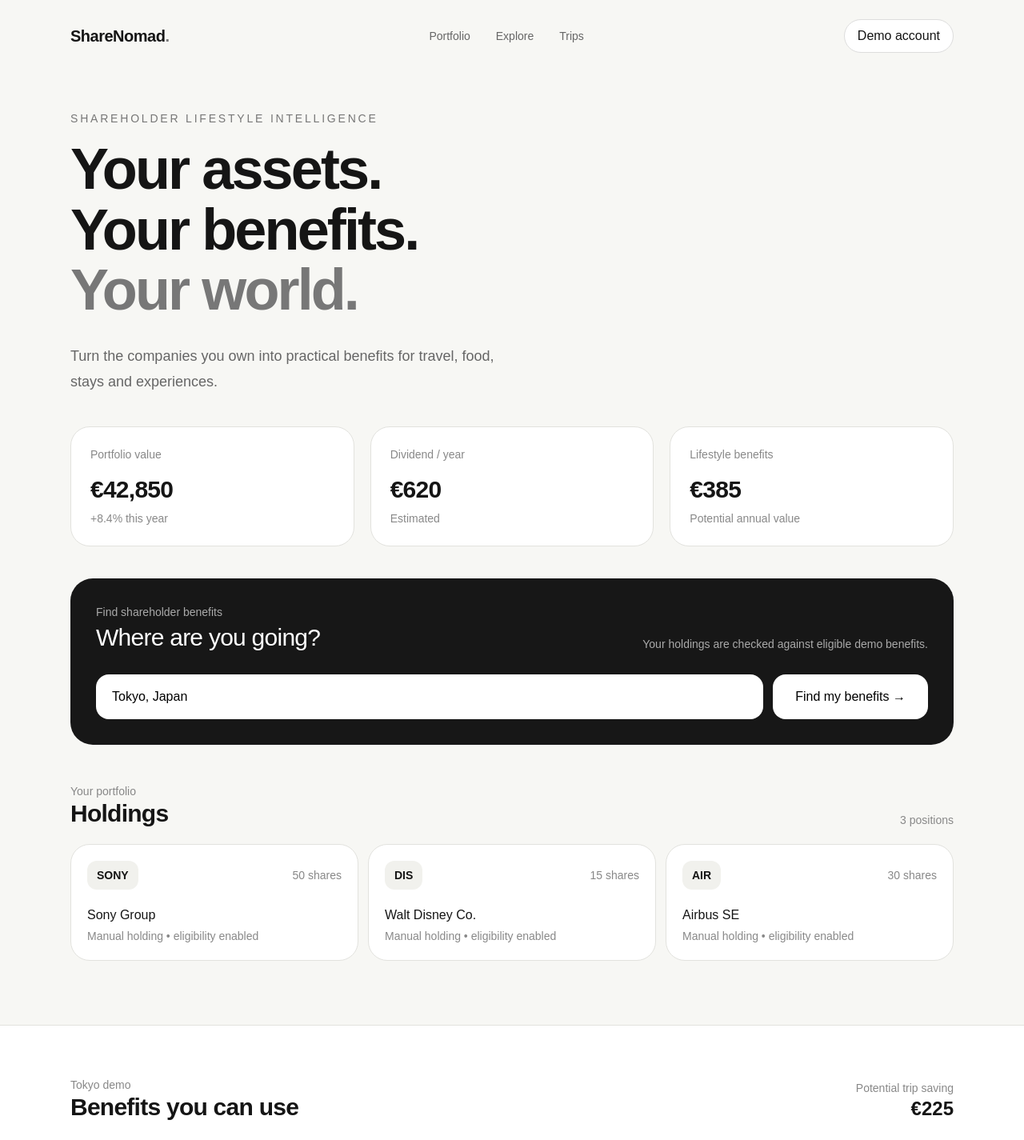
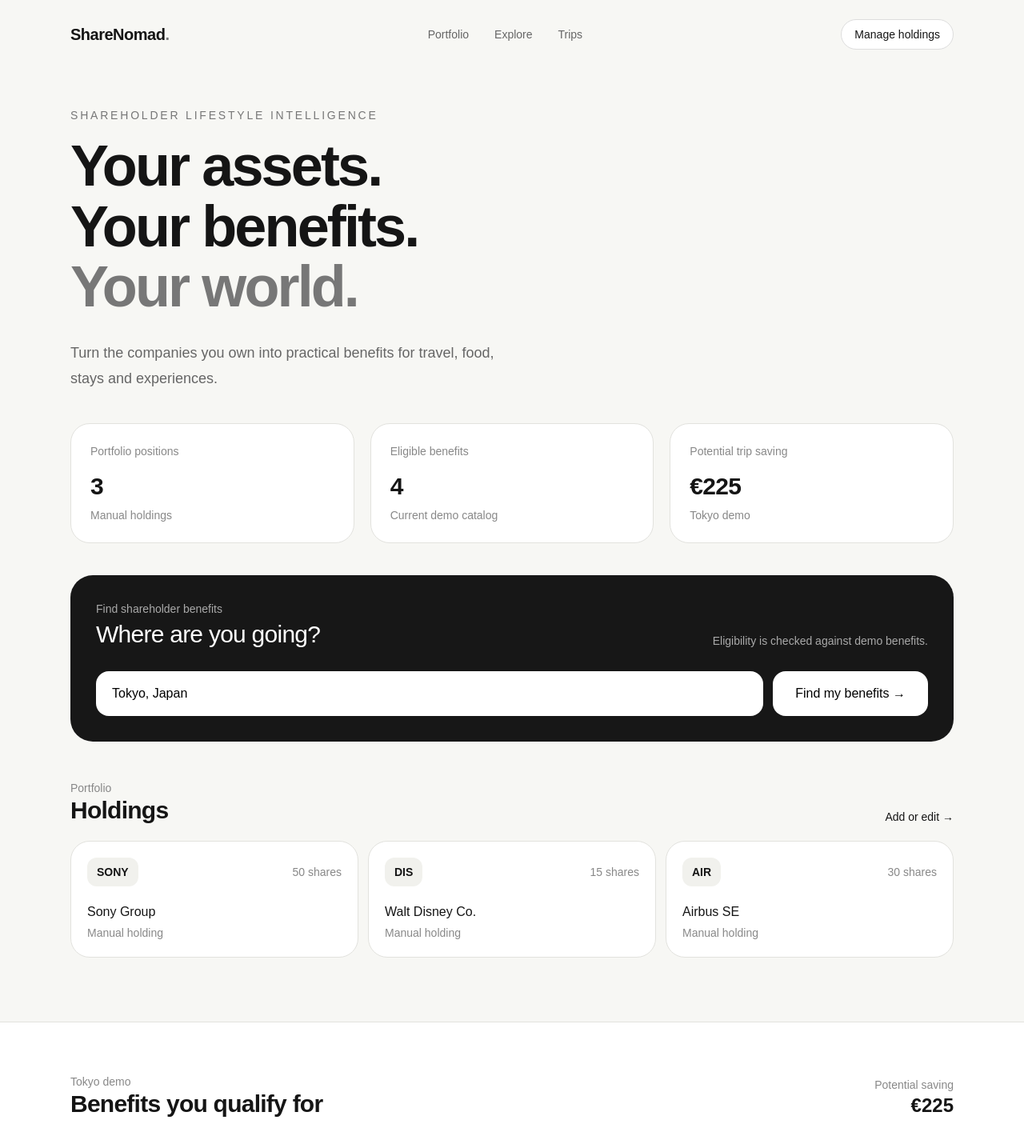
Before and after one commit to saiwho-2025/ShareNomad, a Next.js app: page / in a window 1280 px wide. Shown: the top 1425 px of the page at 80% size. Built offline with nearby package versions, Linux system fonts and the light colour scheme.

Commit message:
feat: connect home to eligibility engine

```diff
--- a/app/page.tsx
+++ b/app/page.tsx
@@ -1,73 +1,24 @@
 "use client";
 
 import { useMemo, useState } from "react";
-
-const holdings = [
-  { ticker: "SONY", name: "Sony Group", shares: 50 },
-  { ticker: "DIS", name: "Walt Disney Co.", shares: 15 },
-  { ticker: "AIR", name: "Airbus SE", shares: 30 },
-];
-
-const benefits = [
-  { icon: "🏨", title: "Hotel partner benefit", company: "SONY", saving: 120, distance: "2.3 km", type: "Accommodation" },
-  { icon: "🍣", title: "Restaurant benefit", company: "SONY", saving: 30, distance: "1.1 km", type: "Food" },
-  { icon: "🎟️", title: "Experience benefit", company: "DIS", saving: 45, distance: "4.8 km", type: "Experience" },
-  { icon: "🛍️", title: "Shopping benefit", company: "AIR", saving: 30, distance: "6.2 km", type: "Shopping" },
-];
+import { demoBenefits, demoHoldings, eligibleBenefits, totalSavings } from "../lib/portfolio";
 
 export default function Home() {
   const [destination, setDestination] = useState("Tokyo, Japan");
   const [searched, setSearched] = useState(false);
-  const totalSaving = useMemo(() => benefits.reduce((sum, b) => sum + b.saving, 0), []);
+  const eligible = useMemo(() => eligibleBenefits(demoHoldings, demoBenefits), []);
+  const savings = totalSavings(eligible);
 
   return (
     <main className="min-h-screen bg-[#f7f7f4] text-[#151515]">
-      <nav className="mx-auto flex max-w-6xl items-center justify-between px-6 py-6">
-        <div className="text-xl font-semibold tracking-tight">ShareNomad<span className="text-[#777]">.</span></div>
-        <div className="hidden gap-8 text-sm text-[#666] md:flex"><span>Portfolio</span><span>Explore</span><span>Trips</span></div>
-        <button className="rounded-full border border-[#ddd] bg-white px-4 py-2 text-sm">Demo account</button>
-      </nav>
-
-      <section className="mx-auto max-w-6xl px-6 pb-10 pt-12">
-        <div className="max-w-3xl">
-          <p className="mb-4 text-sm font-medium uppercase tracking-[0.2em] text-[#777]">Shareholder lifestyle intelligence</p>
-          <h1 className="text-5xl font-semibold leading-[1.05] tracking-[-0.04em] md:text-7xl">Your assets.<br/>Your benefits.<br/><span className="text-[#777]">Your world.</span></h1>
-          <p className="mt-7 max-w-xl text-lg leading-8 text-[#666]">Turn the companies you own into practical benefits for travel, food, stays and experiences.</p>
-        </div>
-      </section>
-
-      <section className="mx-auto grid max-w-6xl gap-5 px-6 pb-10 md:grid-cols-3">
-        <Stat label="Portfolio value" value="€42,850" sub="+8.4% this year" />
-        <Stat label="Dividend / year" value="€620" sub="Estimated" />
-        <Stat label="Lifestyle benefits" value="€385" sub="Potential annual value" />
-      </section>
-
-      <section className="mx-auto max-w-6xl px-6 pb-12">
-        <div className="rounded-[28px] bg-[#171717] p-6 text-white md:p-8">
-          <div className="mb-7 flex flex-col justify-between gap-4 md:flex-row md:items-end">
-            <div><p className="text-sm text-[#aaa]">Find shareholder benefits</p><h2 className="mt-1 text-3xl font-medium tracking-tight">Where are you going?</h2></div>
-            <p className="text-sm text-[#aaa]">Your holdings are checked against eligible demo benefits.</p>
-          </div>
-          <div className="flex flex-col gap-3 md:flex-row">
-            <input value={destination} onChange={e => setDestination(e.target.value)} className="min-h-14 flex-1 rounded-2xl bg-white px-5 text-base text-black outline-none" placeholder="Tokyo, Japan" />
-            <button onClick={() => setSearched(true)} className="min-h-14 rounded-2xl bg-white px-7 font-medium text-black transition hover:bg-[#eee]">Find my benefits →</button>
-          </div>
-          {searched && <p className="mt-4 text-sm text-[#bbb]">Found {benefits.length} eligible demo benefits around {destination}.</p>}
-        </div>
-      </section>
-
-      <section className="mx-auto max-w-6xl px-6 pb-20">
-        <div className="mb-5 flex items-end justify-between"><div><p className="text-sm text-[#888]">Your portfolio</p><h2 className="text-3xl font-semibold tracking-tight">Holdings</h2></div><span className="text-sm text-[#888]">3 positions</span></div>
-        <div className="grid gap-3 md:grid-cols-3">{holdings.map(h => <div key={h.ticker} className="rounded-3xl border border-[#e2e2de] bg-white p-5"><div className="flex items-center justify-between"><span className="rounded-xl bg-[#f1f1ed] px-3 py-2 text-sm font-semibold">{h.ticker}</span><span className="text-sm text-[#888]">{h.shares} shares</span></div><p className="mt-5 font-medium">{h.name}</p><p className="mt-1 text-sm text-[#888]">Manual holding • eligibility enabled</p></div>)}</div>
-      </section>
-
-      <section className="border-t border-[#e2e2de] bg-white"><div className="mx-auto max-w-6xl px-6 py-16"><div className="mb-7 flex items-end justify-between"><div><p className="text-sm text-[#888]">Tokyo demo</p><h2 className="text-3xl font-semibold tracking-tight">Benefits you can use</h2></div><div className="text-right"><p className="text-sm text-[#888]">Potential trip saving</p><p className="text-2xl font-semibold">€{totalSaving}</p></div></div><div className="grid gap-4 md:grid-cols-2">{benefits.map(b => <div key={b.title} className="rounded-3xl border border-[#e2e2de] p-5"><div className="flex gap-4"><div className="flex h-12 w-12 items-center justify-center rounded-2xl bg-[#f3f3ef] text-xl">{b.icon}</div><div className="flex-1"><div className="flex justify-between gap-3"><div><p className="font-medium">{b.title}</p><p className="mt-1 text-sm text-[#888]">{b.company} • {b.type}</p></div><span className="font-semibold">€{b.saving} save</span></div><div className="mt-5 flex justify-between text-xs text-[#999]"><span>{b.distance} away</span><span>DEMO • source required</span></div></div></div></div>)}</div></div></section>
-
+      <nav className="mx-auto flex max-w-6xl items-center justify-between px-6 py-6"><a href="/" className="text-xl font-semibold tracking-tight">ShareNomad<span className="text-[#777]">.</span></a><div className="hidden gap-8 text-sm text-[#666] md:flex"><a href="/portfolio">Portfolio</a><a href="#benefits">Explore</a><a href="#trip">Trips</a></div><a href="/portfolio" className="rounded-full border border-[#ddd] bg-white px-4 py-2 text-sm">Manage holdings</a></nav>
+      <section className="mx-auto max-w-6xl px-6 pb-10 pt-12"><div className="max-w-3xl"><p className="mb-4 text-sm font-medium uppercase tracking-[0.2em] text-[#777]">Shareholder lifestyle intelligence</p><h1 className="text-5xl font-semibold leading-[1.05] tracking-[-0.04em] md:text-7xl">Your assets.<br/>Your benefits.<br/><span className="text-[#777]">Your world.</span></h1><p className="mt-7 max-w-xl text-lg leading-8 text-[#666]">Turn the companies you own into practical benefits for travel, food, stays and experiences.</p></div></section>
+      <section className="mx-auto grid max-w-6xl gap-5 px-6 pb-10 md:grid-cols-3"><Stat label="Portfolio positions" value={`${demoHoldings.length}`} sub="Manual holdings" /><Stat label="Eligible benefits" value={`${eligible.length}`} sub="Current demo catalog" /><Stat label="Potential trip saving" value={`€${savings}`} sub="Tokyo demo" /></section>
+      <section id="trip" className="mx-auto max-w-6xl px-6 pb-12"><div className="rounded-[28px] bg-[#171717] p-6 text-white md:p-8"><div className="mb-7 flex flex-col justify-between gap-4 md:flex-row md:items-end"><div><p className="text-sm text-[#aaa]">Find shareholder benefits</p><h2 className="mt-1 text-3xl font-medium tracking-tight">Where are you going?</h2></div><p className="text-sm text-[#aaa]">Eligibility is checked against demo benefits.</p></div><div className="flex flex-col gap-3 md:flex-row"><input value={destination} onChange={e => setDestination(e.target.value)} className="min-h-14 flex-1 rounded-2xl bg-white px-5 text-base text-black outline-none" placeholder="Tokyo, Japan" /><button onClick={() => setSearched(true)} className="min-h-14 rounded-2xl bg-white px-7 font-medium text-black transition hover:bg-[#eee]">Find my benefits →</button></div>{searched && <p className="mt-4 text-sm text-[#bbb]">Found {eligible.length} eligible demo benefits around {destination}.</p>}</div></section>
+      <section className="mx-auto max-w-6xl px-6 pb-20"><div className="mb-5 flex items-end justify-between"><div><p className="text-sm text-[#888]">Portfolio</p><h2 className="text-3xl font-semibold tracking-tight">Holdings</h2></div><a href="/portfolio" className="text-sm font-medium">Add or edit →</a></div><div className="grid gap-3 md:grid-cols-3">{demoHoldings.map(h => <div key={h.ticker} className="rounded-3xl border border-[#e2e2de] bg-white p-5"><div className="flex items-center justify-between"><span className="rounded-xl bg-[#f1f1ed] px-3 py-2 text-sm font-semibold">{h.ticker}</span><span className="text-sm text-[#888]">{h.shares} shares</span></div><p className="mt-5 font-medium">{h.name}</p><p className="mt-1 text-sm text-[#888]">Manual holding</p></div>)}</div></section>
+      <section id="benefits" className="border-t border-[#e2e2de] bg-white"><div className="mx-auto max-w-6xl px-6 py-16"><div className="mb-7 flex items-end justify-between"><div><p className="text-sm text-[#888]">Tokyo demo</p><h2 className="text-3xl font-semibold tracking-tight">Benefits you qualify for</h2></div><div className="text-right"><p className="text-sm text-[#888]">Potential saving</p><p className="text-2xl font-semibold">€{savings}</p></div></div><div className="grid gap-4 md:grid-cols-2">{eligible.map(b => <div key={b.id} className="rounded-3xl border border-[#e2e2de] p-5"><div className="flex justify-between gap-4"><div><p className="font-medium">{b.title}</p><p className="mt-1 text-sm text-[#888]">{b.company} · {b.category}</p></div><span className="font-semibold">€{b.saving} save</span></div><div className="mt-5 flex justify-between text-xs text-[#999]"><span>{b.distance} away</span><span>DEMO • source required</span></div></div>)}</div></div></section>
       <footer className="mx-auto max-w-6xl px-6 py-10 text-sm text-[#999]">ShareNomad MVP • Informational only, not investment advice.</footer>
     </main>
   );
 }
-
-function Stat({ label, value, sub }: { label: string; value: string; sub: string }) {
-  return <div className="rounded-3xl border border-[#e2e2de] bg-white p-6"><p className="text-sm text-[#888]">{label}</p><p className="mt-4 text-3xl font-semibold tracking-tight">{value}</p><p className="mt-2 text-sm text-[#888]">{sub}</p></div>;
-}
+function Stat({ label, value, sub }: { label: string; value: string; sub: string }) { return <div className="rounded-3xl border border-[#e2e2de] bg-white p-6"><p className="text-sm text-[#888]">{label}</p><p className="mt-4 text-3xl font-semibold tracking-tight">{value}</p><p className="mt-2 text-sm text-[#888]">{sub}</p></div>; }
```
